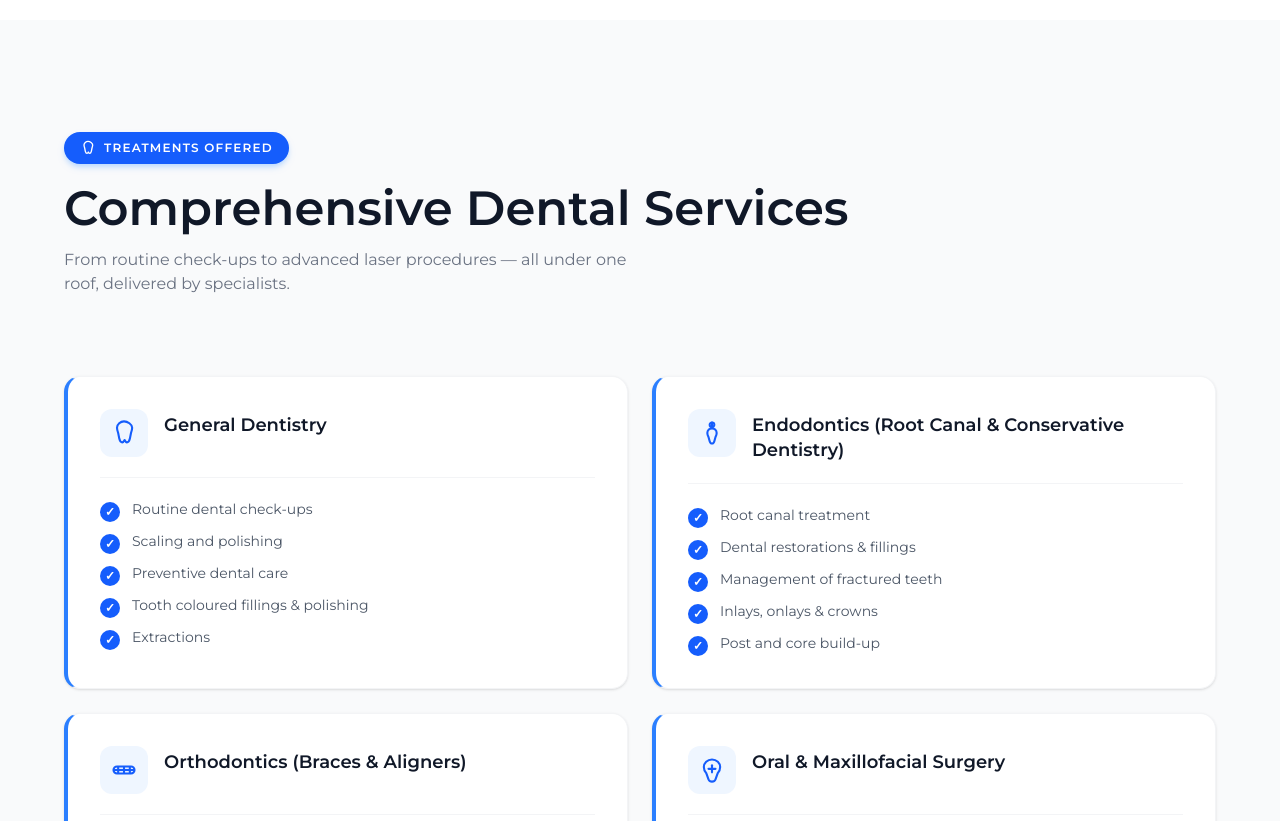
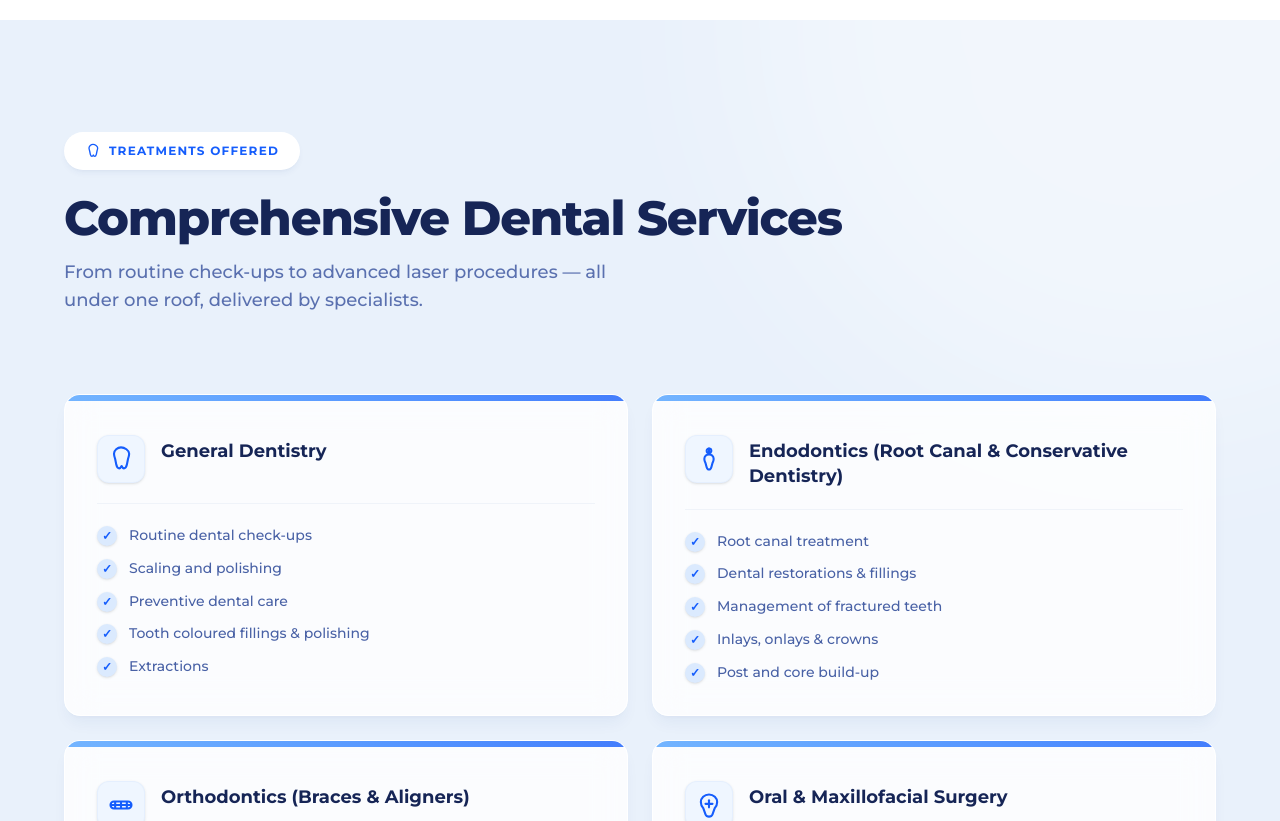
Before and after one commit to muhdyasirr/A1-dental-clinic-, a Next.js app: page / in a window 1280 px wide. Shown: the part 1520-2341 px from the top of the page. Built offline with nearby package versions, Linux system fonts and the light colour scheme; no server answers; the database is empty.

Commit message:
everything is over

```diff
--- a/app/page.tsx
+++ b/app/page.tsx
@@ -14,7 +14,7 @@ import FloatingContact from "@/components/FloatingContact";
 export default function Home() {
   return (
     <>
-
+      <Navbar />
       <Hero />
       <Hero2 />
       <Services />
--- a/components/Services.tsx
+++ b/components/Services.tsx
@@ -203,26 +203,32 @@ const services = [
 
 export default function ServicesGridPage() {
   return (
-    <section id="services" className="bg-gray-50 px-6 py-28">
-      <div className="max-w-6xl mx-auto">
+    <section id="services" className="bg-[#E9F1FB] relative overflow-hidden px-6 py-28">
+      {/* Decorative subtle blurs for a premium look */}
+      <div className="absolute top-0 right-0 -translate-y-1/2 translate-x-1/3 w-[800px] h-[800px] bg-white/40 rounded-full blur-[100px] pointer-events-none" />
+      <div className="absolute bottom-0 left-0 translate-y-1/2 -translate-x-1/3 w-[600px] h-[600px] bg-blue-200/30 rounded-full blur-[100px] pointer-events-none" />
+
+      <div className="max-w-6xl mx-auto relative z-10">
 
         {/* ── HEADER ── */}
+        <div className="relative z-10">
           <Animate className="reveal">
-          <header className="mb-20">
-            <div className="inline-flex items-center gap-2 bg-blue-600 text-white text-xs font-semibold tracking-widest uppercase px-4 py-2 rounded-full mb-5 shadow-md shadow-blue-200">
+            <header className="mb-20 text-center md:text-left">
+              <div className="inline-flex items-center gap-2 bg-white text-blue-600 text-xs font-bold tracking-widest uppercase px-5 py-2.5 rounded-full mb-6 shadow-md shadow-blue-900/5 border border-white/60 backdrop-blur-md">
                 <svg viewBox="0 0 24 24" fill="none" stroke="currentColor" strokeWidth={2} className="w-4 h-4">
                   <path strokeLinecap="round" strokeLinejoin="round" d="M12 2C9 2 6 4.5 6 7.5c0 1.5.5 3 1 4.5L8 17c.5 2 1.5 3 2.5 3s1.5-1 2-2c.5 1 1 2 2 2s2-1 2.5-3l1-5c.5-1.5 1-3 1-4.5C19 4.5 15 2 12 2z" />
                 </svg>
                 Treatments Offered
               </div>
-            <h1 className="text-4xl md:text-5xl font-semibold text-gray-900">
+              <h1 className="text-4xl md:text-5xl font-extrabold text-blue-950 tracking-tight">
                 Comprehensive Dental Services
               </h1>
-            <p className="mt-4 text-gray-500 max-w-xl">
+              <p className="mt-4 text-blue-900/70 max-w-xl mx-auto md:mx-0 text-lg font-medium">
                 From routine check-ups to advanced laser procedures — all under one roof, delivered by specialists.
               </p>
             </header>
           </Animate>
+        </div>
 
         {/* ── GRID ── */}
         <div className="grid grid-cols-1 md:grid-cols-2 gap-6">
@@ -233,27 +239,32 @@ export default function ServicesGridPage() {
               delay={`stagger-${Math.min((index % 4) + 1, 6)}` as "stagger-1"}
             >
               <div
-                className="group bg-white rounded-2xl p-8 border border-gray-100 shadow-sm
-                  hover:-translate-y-1 hover:shadow-lg hover:border-blue-100
-                  transition-all duration-300 border-l-4 border-l-blue-500 h-full"
+                className="group bg-white/80 backdrop-blur-lg rounded-2xl p-8 border border-white shadow-lg shadow-blue-900/5
+                  hover:-translate-y-2 hover:shadow-2xl hover:shadow-blue-900/10 hover:bg-white
+                  transition-all duration-300 h-full relative overflow-hidden flex flex-col"
               >
-                <div className="flex items-start gap-4 mb-5">
+                {/* Visual accent bar at top */}
+                <div className="absolute top-0 left-0 right-0 h-1.5 bg-gradient-to-r from-blue-400 to-blue-600 opacity-80 group-hover:opacity-100 transition-opacity" />
+
+                <div className="flex items-start gap-4 mb-5 relative z-10 mt-2">
                   <div className="flex-shrink-0 w-12 h-12 rounded-xl bg-blue-50 flex items-center justify-center text-blue-600
-                    transition-transform duration-300 group-hover:scale-110 group-hover:bg-blue-600 group-hover:text-white">
+                    transition-transform duration-300 group-hover:-rotate-3 group-hover:scale-110 group-hover:bg-blue-600 group-hover:text-white shadow-sm border border-blue-100/50">
                     {icons[service.title]}
                   </div>
-                  <h2 className="text-lg font-semibold text-gray-900 leading-snug pt-1">
+                  <h2 className="text-lg font-bold text-blue-950 leading-snug pt-1">
                     {service.title}
                   </h2>
                 </div>
-                <div className="h-px bg-gray-100 mb-5" />
-                <ul className="space-y-2">
+
+                <div className="h-px bg-blue-900/5 mb-5 relative z-10" />
+
+                <ul className="space-y-2.5 relative z-10 flex-grow">
                   {service.items.map((item) => (
                     <li key={item} className="flex items-start gap-3">
-                      <span className="mt-1 w-5 h-5 flex-shrink-0 rounded-full bg-blue-600 text-white flex items-center justify-center text-xs font-bold">
+                      <span className="mt-0.5 w-5 h-5 flex-shrink-0 rounded-full bg-blue-100 text-blue-600 flex items-center justify-center text-xs font-bold shadow-sm">
                         ✓
                       </span>
-                      <span className="text-sm text-gray-600 leading-relaxed">{item}</span>
+                      <span className="text-sm text-blue-900/80 leading-relaxed font-medium">{item}</span>
                     </li>
                   ))}
                 </ul>
```
Lines whose indentation alone changed are shown as unchanged.
